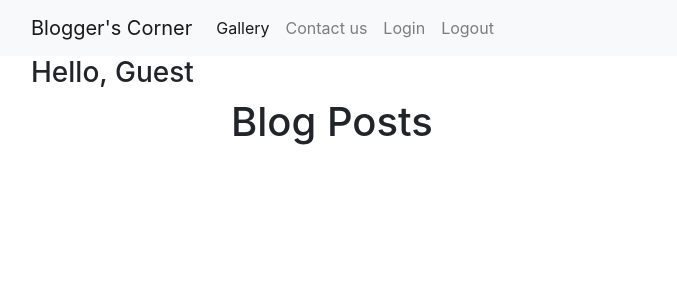
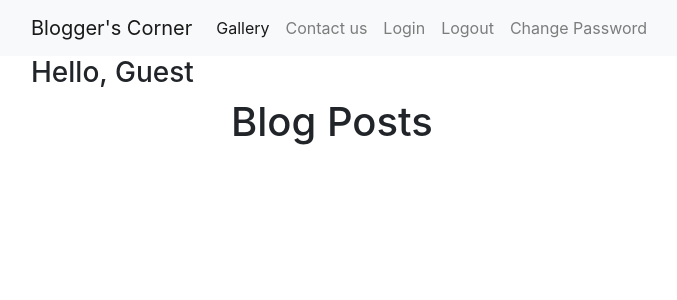
Before and after one commit to a7md0/bloggers_corner, a Django app: page /blog/ in a window 1280 px wide. Shown: the top 300 px of the page, without its empty margins (54-731 px from the left). Run offline with Django 3.2, Linux system fonts and the light colour scheme; data that the repository does not hold is empty; some libraries are stand-ins or nearby versions.

Commit message:
Add change pw to base.html

```diff
--- a/bloggers_corner/templates/base.html
+++ b/bloggers_corner/templates/base.html
@@ -32,6 +32,10 @@
             <li class="nav-item">
               <a class="nav-link" href="{% url 'logout' %}">Logout</a>
             </li>
+
+            <li class="nav-item">
+              <a class="nav-link" href="{% url 'password_change' %}">Change Password</a>
+            </li>
           </ul>
         </div>
     </div>
```
